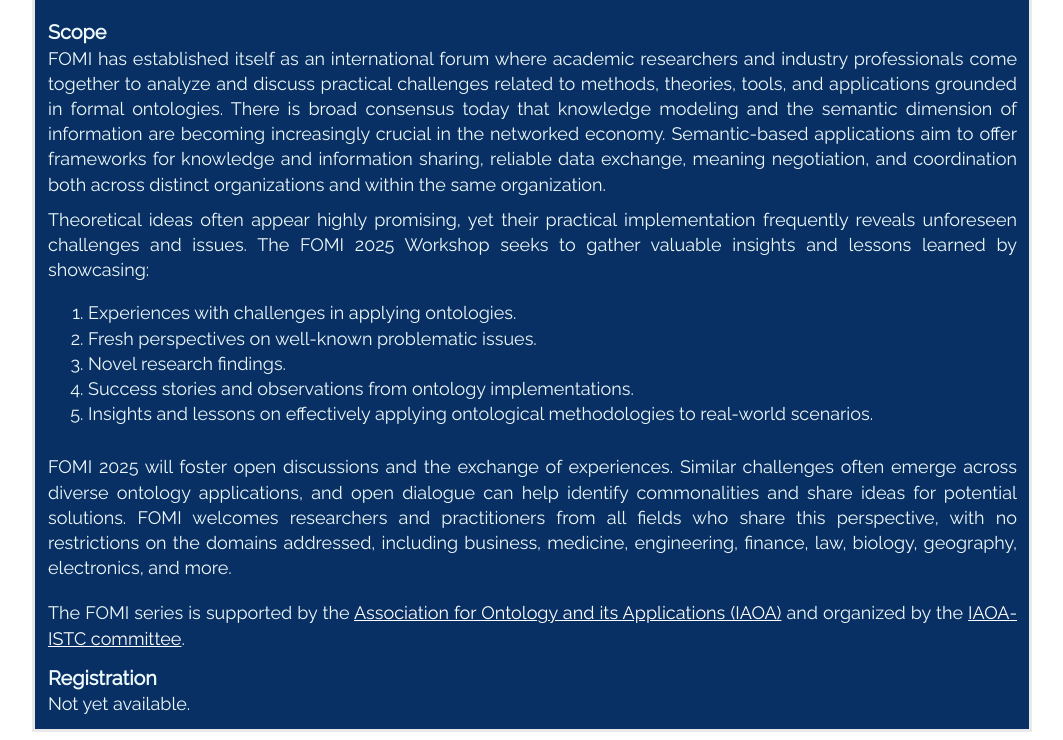
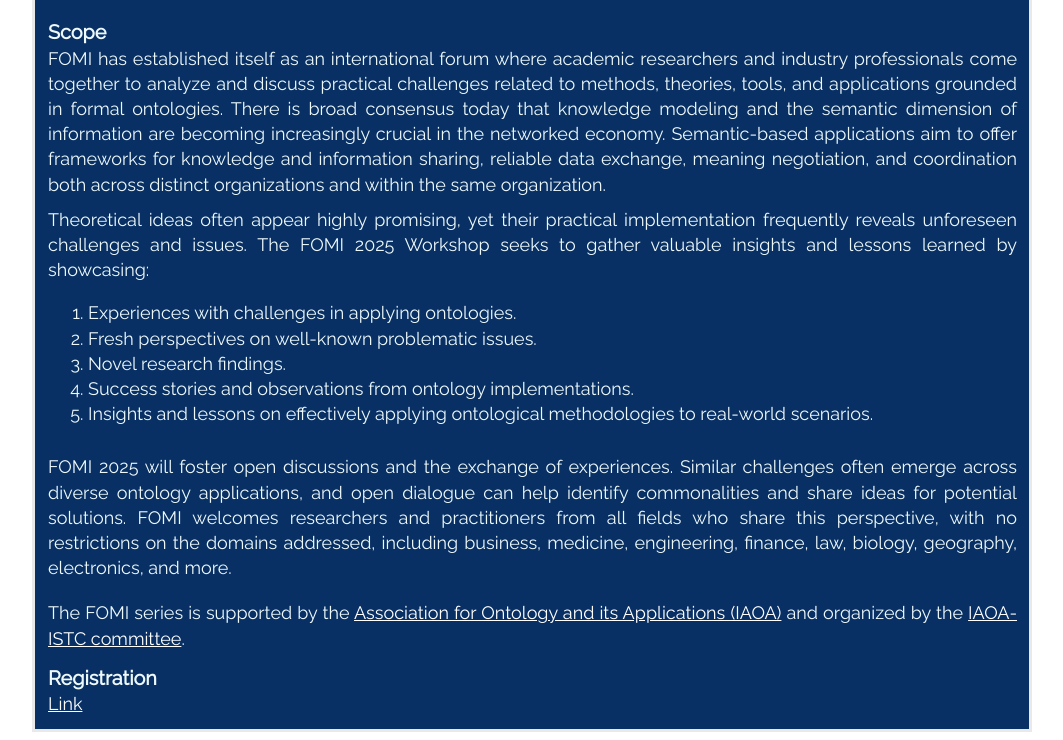
Before and after one commit to fomiws/2025, a plain HTML site: page index.html in a window 1280 px wide. Shown: the part 620-1360 px from the top of the page, without its empty margins (108-1171 px from the left). Drawn offline with Linux system fonts and the light colour scheme.

Commit message:
Update index.html

```diff
--- a/index.html
+++ b/index.html
@@ -100,7 +100,7 @@
                         <div class="section" style="padding-top: 15px; padding-bottom: 0px;">Registration</div>
                         <!-- ================================================ -->
 
-                        Not yet available.
+                        <a href="https://www.dmi.unict.it/fois2025/?page_id=728" target="_blank"> Link</a>
 
                         <!-- For registration to the workshop, please visit this <a id="registrationAnchor"
                             target="_blank">page</a>.  -->
```
